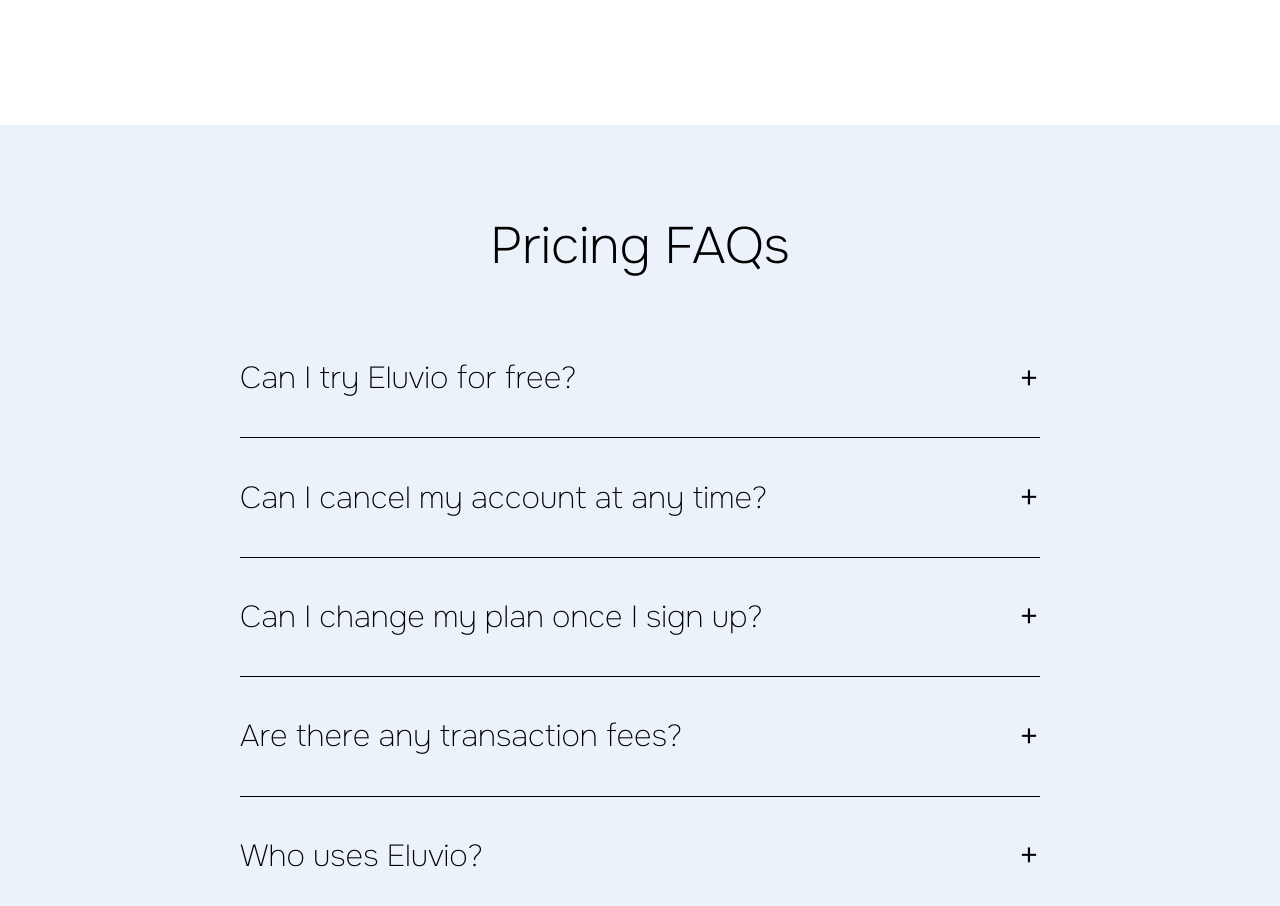
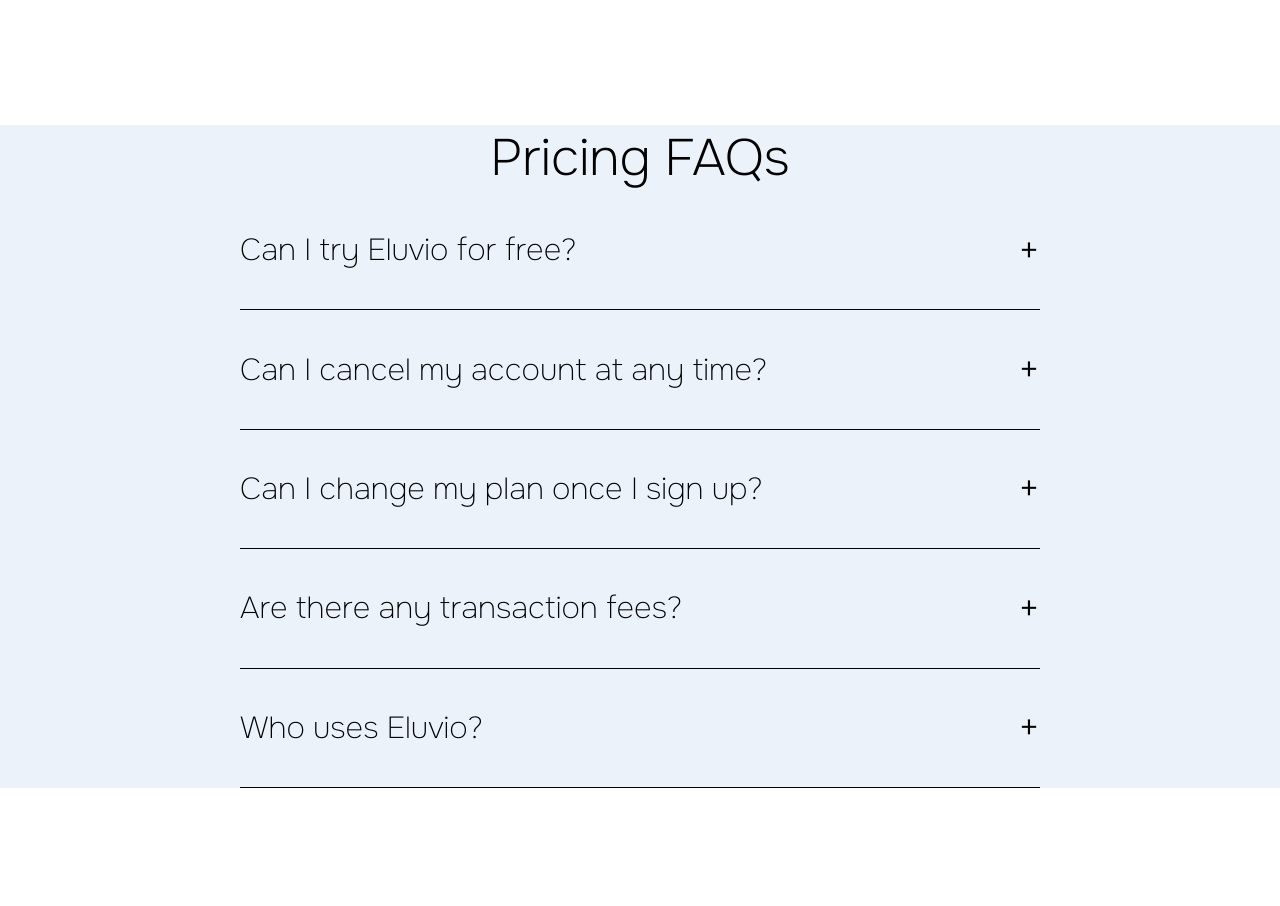
Before and after one commit to eddiemaceda11/eluvio, a React (Vite) app: page / in a window 1280 px wide. Shown: the part 2900-3806 px from the top of the page. After the commit the page ends 3688 px from the top, so only its background shows below. Built offline with nearby package versions, Linux system fonts and the light colour scheme.

Commit message:
Minor Updates

```diff
--- a/src/App.css
+++ b/src/App.css
@@ -444,13 +444,25 @@
   align-items: center;
   justify-content: center;
   height: auto;
+  /* position: relative; */
 }
 
 .faqs h2 {
   font-size: 3.2rem;
   font-weight: 200;
-  margin-top: 5.5rem;
-  margin-bottom: 2.5rem;
+  /* position: absolute; */
+  /* margin-bottom: 2.5rem; */
+}
+
+@keyframes openFaqItem {
+  0% {
+    transform: translateY(20%);
+    opacity: 30%;
+  }
+  100% {
+    transform: translateY(0);
+    opacity: 100%;
+  }
 }
 
 .faqs-item {
@@ -481,4 +493,5 @@
   margin-bottom: 3rem;
   font-size: 18px;
   font-weight: 300;
+  animation: 0.4s ease-out 0s 1 openFaqItem;
 }
```
Also changed, not shown: .eslintrc.cjs.
